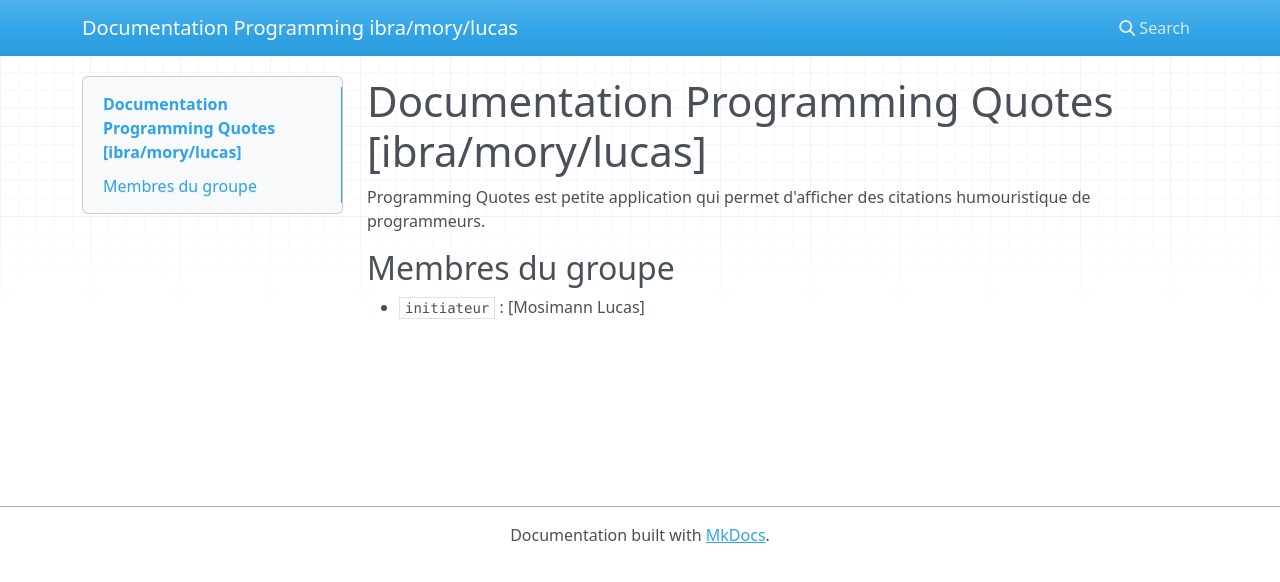
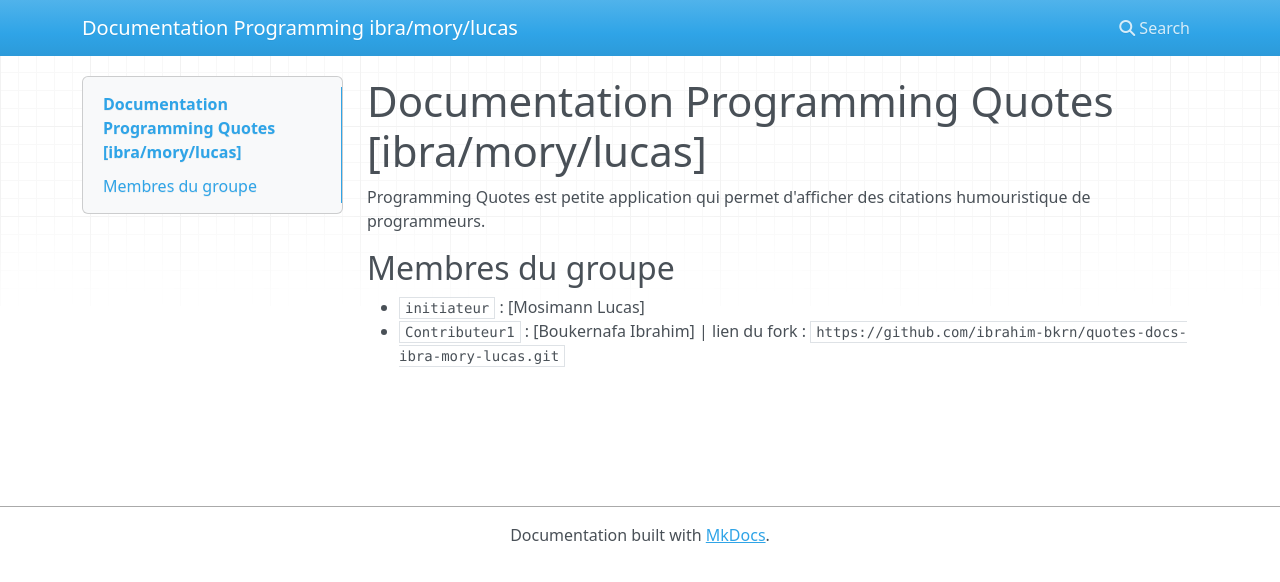
Before and after one commit to efrei-git/quotes-docs-ibra-mory-lucas, an MkDocs documentation site: the page built from docs/index.md, in a window 1280 px wide. Shown: the top 582 px of the page. Built offline with MkDocs 1.6.1, drawn with Linux system fonts in a browser that asks for light colours; nearby versions of some CDN libraries.

Commit message:
Complete index.md and README.md (Contributor 1)

```diff
--- a/docs/index.md
+++ b/docs/index.md
@@ -5,3 +5,4 @@ Programming Quotes est petite application qui permet d'afficher des citations hu
 ## Membres du groupe
 
 - `initiateur` : [Mosimann Lucas]
+- `Contributeur1` : [Boukernafa Ibrahim] | lien du fork : `https://github.com/ibrahim-bkrn/quotes-docs-ibra-mory-lucas.git`
```
Also changed, not shown: docs/README.md (added, +1 -0 lines).
